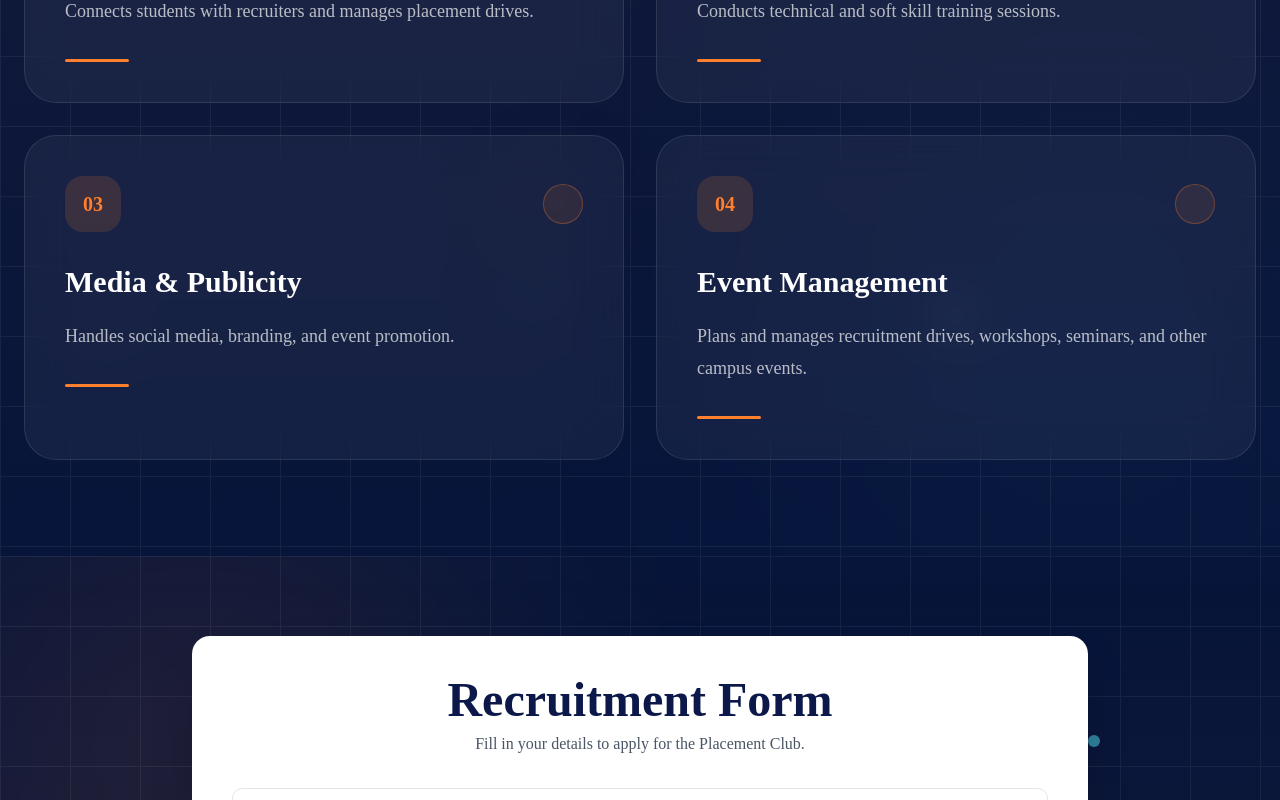
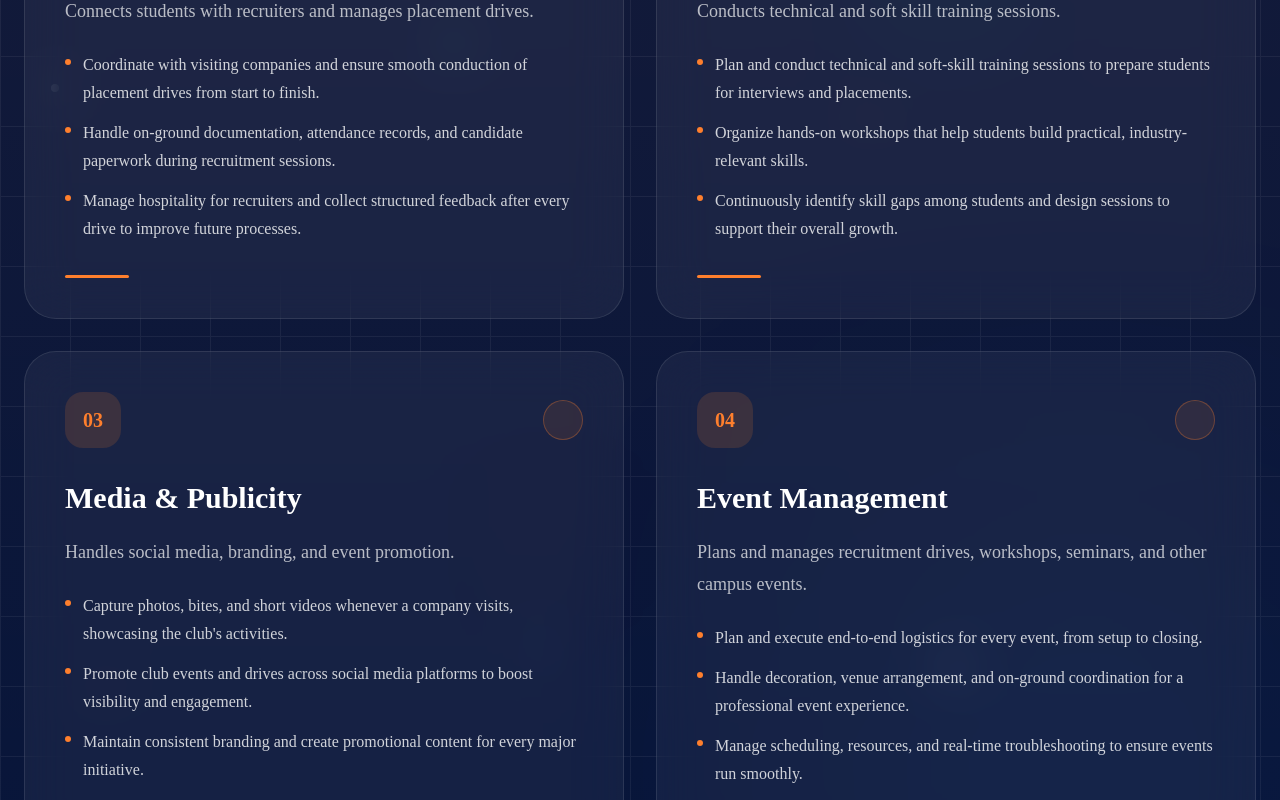
Before and after one commit to Sharayu-345/recruitment, a Next.js app: page / in a window 1280 px wide. Shown: the part 7340-8140 px from the top of the page. Built offline with nearby package versions, Linux system fonts and the light colour scheme.

Commit message:
Updated recruitment website

```diff
--- a/components/CommitteesSection.tsx
+++ b/components/CommitteesSection.tsx
@@ -15,18 +15,38 @@ const committees = [
   {
     title: "Placement Coordination",
     desc: "Connects students with recruiters and manages placement drives.",
+    responsibilities: [
+      "Coordinate with visiting companies and ensure smooth conduction of placement drives from start to finish.",
+      "Handle on-ground documentation, attendance records, and candidate paperwork during recruitment sessions.",
+      "Manage hospitality for recruiters and collect structured feedback after every drive to improve future processes.",
+    ],
   },
   {
     title: "Skill Development",
     desc: "Conducts technical and soft skill training sessions.",
+    responsibilities: [
+      "Plan and conduct technical and soft-skill training sessions to prepare students for interviews and placements.",
+      "Organize hands-on workshops that help students build practical, industry-relevant skills.",
+      "Continuously identify skill gaps among students and design sessions to support their overall growth.",
+    ],
   },
   {
     title: "Media & Publicity",
     desc: "Handles social media, branding, and event promotion.",
+    responsibilities: [
+      "Capture photos, bites, and short videos whenever a company visits, showcasing the club's activities.",
+      "Promote club events and drives across social media platforms to boost visibility and engagement.",
+      "Maintain consistent branding and create promotional content for every major initiative.",
+    ],
   },
   {
     title: "Event Management",
     desc: "Plans and manages recruitment drives, workshops, seminars, and other campus events.",
+    responsibilities: [
+      "Plan and execute end-to-end logistics for every event, from setup to closing.",
+      "Handle decoration, venue arrangement, and on-ground coordination for a professional event experience.",
+      "Manage scheduling, resources, and real-time troubleshooting to ensure events run smoothly.",
+    ],
   },
 ];
 
@@ -386,6 +406,19 @@ export default function CommitteeSection() {
                     {item.desc}
                   </p>
 
+                  {/* Responsibilities list */}
+                  <ul className="mt-6 space-y-3">
+                    {item.responsibilities.map((point, pointIdx) => (
+                      <li
+                        key={pointIdx}
+                        className="flex items-start gap-3 text-base leading-7 text-white/80"
+                      >
+                        <span className="mt-2 h-1.5 w-1.5 flex-shrink-0 rounded-full bg-[#FE7F2D]" />
+                        <span>{point}</span>
+                      </li>
+                    ))}
+                  </ul>
+
                   <div
                     className="
                     mt-8
```
